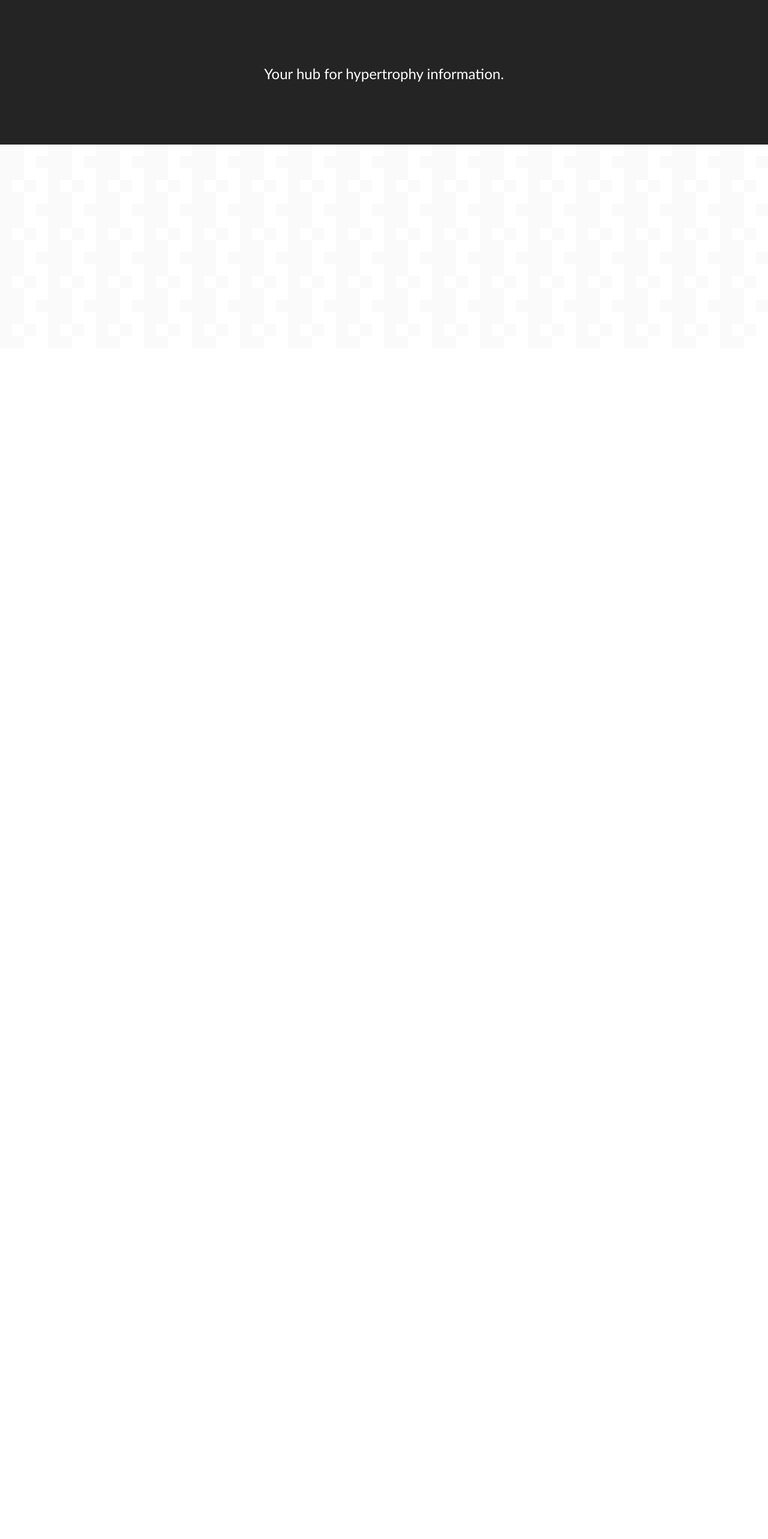
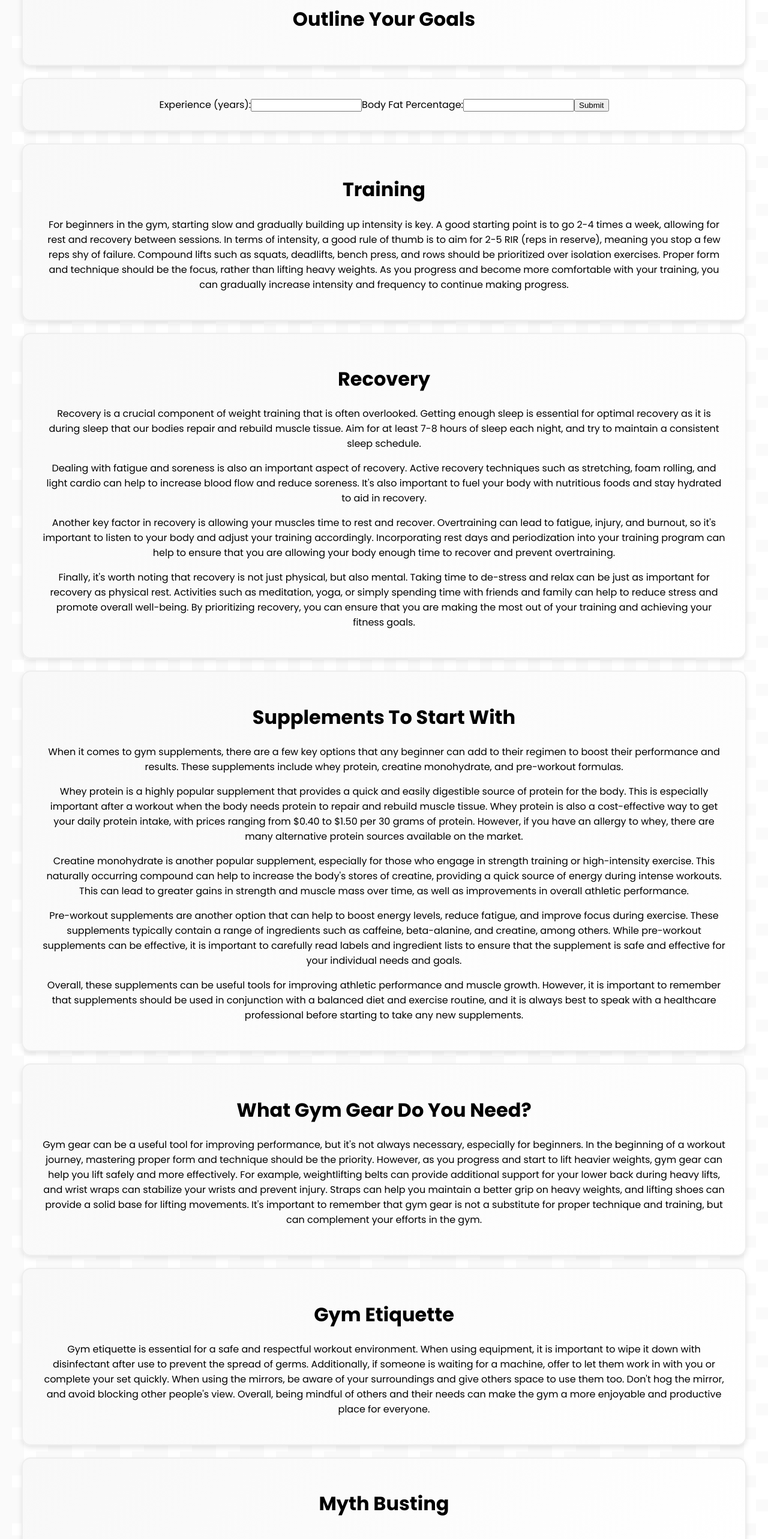
Before and after one commit to mrussotti/Summit-Street-Fitness-2.0, a React (Create React App) app: page /Beginner in a window 1280 px wide. Shown: the part 220-2786 px from the top of the page at 60% size. Before the commit the page ends 800 px from the top, so only its background shows below. Built offline with nearby package versions, Linux system fonts and the light colour scheme.

Commit message:
working decision tree

```diff
--- a/src/pages/Beginner.js
+++ b/src/pages/Beginner.js
@@ -3,7 +3,9 @@ import { useNavigate, useLocation } from 'react-router-dom';
 import MarkdownCard from "../components/MarkdownCard";
 import styles from './universal.module.css';
 import progress from './BeginnerContent/Progress.md';
-import diet from './BeginnerContent/Diet.md';
+import bulkDiet from './BeginnerContent/BulkDiet.md';
+import cutDiet from './BeginnerContent/CutDiet.md';
+import RecompDiet from './BeginnerContent/RecompDiet.md';
 import etiquette from './BeginnerContent/GymEtiquette.md';
 import gear from './BeginnerContent/GymGear.md';
 import recovery from './BeginnerContent/Recovery.md';
@@ -16,7 +18,9 @@ const Outline = [""];
 export default function Beginner() {
     const [content, setContent] = useState({
       progressContent: '',
-    dietContent: '',
+      BulkDiet: '',
+      CutDiet: '',
+      RecompDiet: '',
       etiquetteContent: '',
       gearContent: '',
       recoveryContent: '',
@@ -27,14 +31,6 @@ export default function Beginner() {
     const [recommendation, setRecommendation] = useState(null);
     const navigate = useNavigate();
     const location = useLocation();
-
-  useEffect(() => {
-    // Check if there is a stored recommendation in local storage
-    const storedRecommendation = localStorage.getItem('recommendation');
-    if (storedRecommendation) {
-      setRecommendation(storedRecommendation);
-    }
-  }, []);
 
     const fetchMarkdownContent = async (url, contentKey) => {
       try {
@@ -48,7 +44,10 @@ export default function Beginner() {
 
     useEffect(() => {
       fetchMarkdownContent(progress, 'progressContent');
-    fetchMarkdownContent(diet, 'dietContent');
+      fetchMarkdownContent(bulkDiet, 'BulkDiet');
+      fetchMarkdownContent(cutDiet, 'CutDiet');
+      fetchMarkdownContent(RecompDiet, 'RecompDiet');
+
       fetchMarkdownContent(etiquette, 'etiquetteContent');
       fetchMarkdownContent(gear, 'gearContent');
       fetchMarkdownContent(recovery, 'recoveryContent');
@@ -84,14 +83,18 @@ export default function Beginner() {
       }
 
       setRecommendation(recommendation);
-    // Save the recommendation to local storage
-    localStorage.setItem('recommendation', recommendation);
       navigate(`/beginner?recommendation=${recommendation}`);
     };
 
     return (
       <>
         <h1 className={styles.pageTitle}>Beginner</h1>
+        <div className={styles.rectangleCard}>
+            <MarkdownCard heading='Outline Your Goals' markdownContent={Outline} />
+        </div>
+        {/* this is the form */}
+        <div className={styles.rectangleCard}>
+
         {!recommendation && (
           <form onSubmit={handleFormSubmit}>
             <label htmlFor="experience">Experience (years):</label>
@@ -107,25 +110,56 @@ export default function Beginner() {
           <div className={styles.rectangleCardContainer}>
             {/* Your existing Markdown cards go here */}
 
-          <div className={styles.rectangleCard}>
-            <MarkdownCard heading='Outline Your Goals' markdownContent={Outline} />
-          </div>
+
 
             {recommendation === 'Bulk' && (
               <div className={styles.rectangleCard}>
-              <MarkdownCard heading='Training' markdownContent={content.trainingContent} />
+                <MarkdownCard heading='Mass Gaining Diet' markdownContent={content.BulkDiet} />
               </div>
             )}
 
-          {recommendation === 'Bulk' && (
+            {recommendation === 'Cut' && (
               <div className={styles.rectangleCard}>
-              <MarkdownCard heading='Diet' markdownContent={content.dietContent} />
+                <MarkdownCard heading='Reduce Body Fat Diet' markdownContent={content.CutDiet} />
+              </div>
+            )}
+
+            {recommendation === 'Recomp' && (
+              <div className={styles.rectangleCard}>
+                <MarkdownCard heading='Body Recomposition Diet' markdownContent={content.RecompDiet} />
               </div>
             )}
 
             {/* Add more conditional rendering for other Markdown cards as needed */}
           </div>
         )}
+        </div>
+
+
+        <div className={styles.rectangleCard}>
+        <MarkdownCard heading='Training' markdownContent={content.trainingContent} />
+        </div>
+        <div className={styles.rectangleCard}>
+        <MarkdownCard heading='Recovery' markdownContent={content.recoveryContent} />
+        </div>
+        <div className={styles.rectangleCard}>
+        <MarkdownCard heading='Supplements To Start With' markdownContent={content.supplementsContent} />
+        </div>
+        <div className={styles.rectangleCard}>
+        <MarkdownCard heading='What Gym Gear Do You Need?' markdownContent={content.gearContent} />
+        </div>
+        <div className={styles.rectangleCard}>
+        <MarkdownCard heading='Gym Etiquette' markdownContent={content.etiquetteContent} />
+        </div>
+        <div className={styles.rectangleCard}>
+        <MarkdownCard heading='Myth Busting' markdownContent={Myths} />
+        </div>
+        <div className={styles.rectangleCard}>
+        <MarkdownCard
+          heading="How To Know When You Are An Intermediate Lifter"
+          markdownContent={content.progressContent}
+        />
+      </div>
       </>
     );
   }
```
Also changed, not shown: src/pages/BeginnerContent/BulkDiet.md (added), src/pages/BeginnerContent/CutDiet.md (renamed from src/pages/BeginnerContent/Diet.md), src/pages/BeginnerContent/RecompDiet.md (added). Lines whose indentation alone changed are shown as unchanged.
